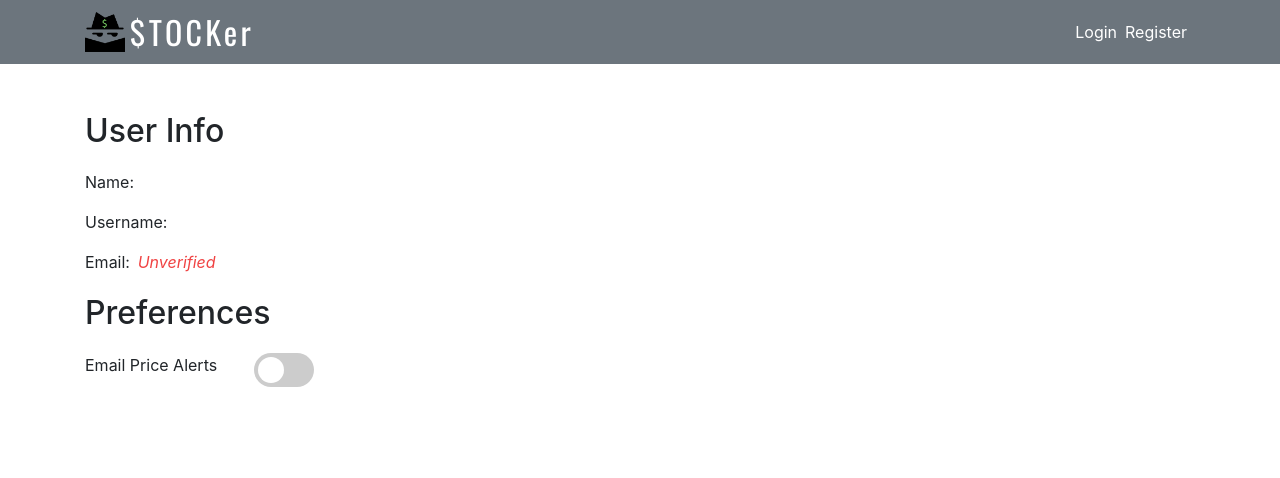
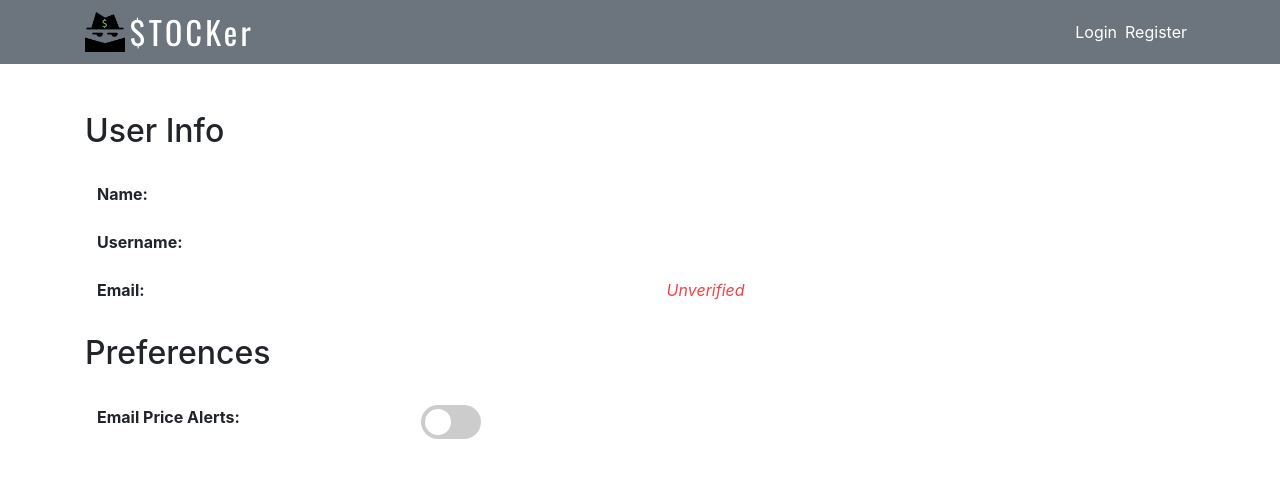
Before and after one commit to delphk/stock-tracker, a React (Create React App) app in the folder client/: page /settings in a window 1280 px wide. Shown: the top 478 px of the page. Built offline with nearby package versions, Linux system fonts and the light colour scheme; no server answers.

Commit message:
format Settings page

```diff
--- a/client/src/App.css
+++ b/client/src/App.css
@@ -115,5 +115,5 @@ input:checked + .slider:before {
 }
 
 .toggle-switch {
-  margin-left: 2rem;
+  margin-right: 20rem;
 }
--- a/client/src/components/Settings.js
+++ b/client/src/components/Settings.js
@@ -5,7 +5,8 @@ import {
   Button,
   Modal,
   ModalHeader,
-  ModalBody
+  ModalBody,
+  Table
 } from "reactstrap";
 
 class Settings extends React.Component {
@@ -96,10 +97,21 @@ class Settings extends React.Component {
           </Alert>
         )}
         <h2 id="heading">User Info</h2>
-        <p>Name: {this.state.userInfo.name}</p>
-        <p>Username: {this.state.userInfo.username}</p>
-        <p>
-          Email: {this.state.userInfo.email}{" "}
+
+        <Table borderless>
+          <tbody>
+            <tr>
+              <th scope="row">Name:</th>
+              <td>{this.state.userInfo.name}</td>
+            </tr>
+            <tr>
+              <th scope="row">Username:</th>
+              <td>{this.state.userInfo.username}</td>
+            </tr>
+            <tr>
+              <th scope="row">Email:</th>
+              <td>
+                {this.state.userInfo.email}{" "}
                 {this.state.userInfo.isVerified ? (
                   <span id="verified">
                     <em>Verified</em>
@@ -109,10 +121,18 @@ class Settings extends React.Component {
                     <em>Unverified</em>
                   </span>
                 )}
-        </p>
+              </td>
+            </tr>
+          </tbody>
+        </Table>
+
         <h2 id="heading">Preferences</h2>
-        <p>
-          Email Price Alerts{" "}
+        <Table borderless>
+          <tbody>
+            <tr>
+              <th scope="row">Email Price Alerts:</th>
+              <td>
+                {" "}
                 <span className="toggle-switch">
                   <label className="switch">
                     <input
@@ -124,7 +144,10 @@ class Settings extends React.Component {
                     <span className="slider round" />
                   </label>
                 </span>
-        </p>
+              </td>
+            </tr>
+          </tbody>
+        </Table>
       </Container>
     );
   }
```
Also changed, not shown: client/public/apple-touch-icon.png, 1 other file (tests, documents, lock files or other folders). Lines whose indentation alone changed are shown as unchanged.
